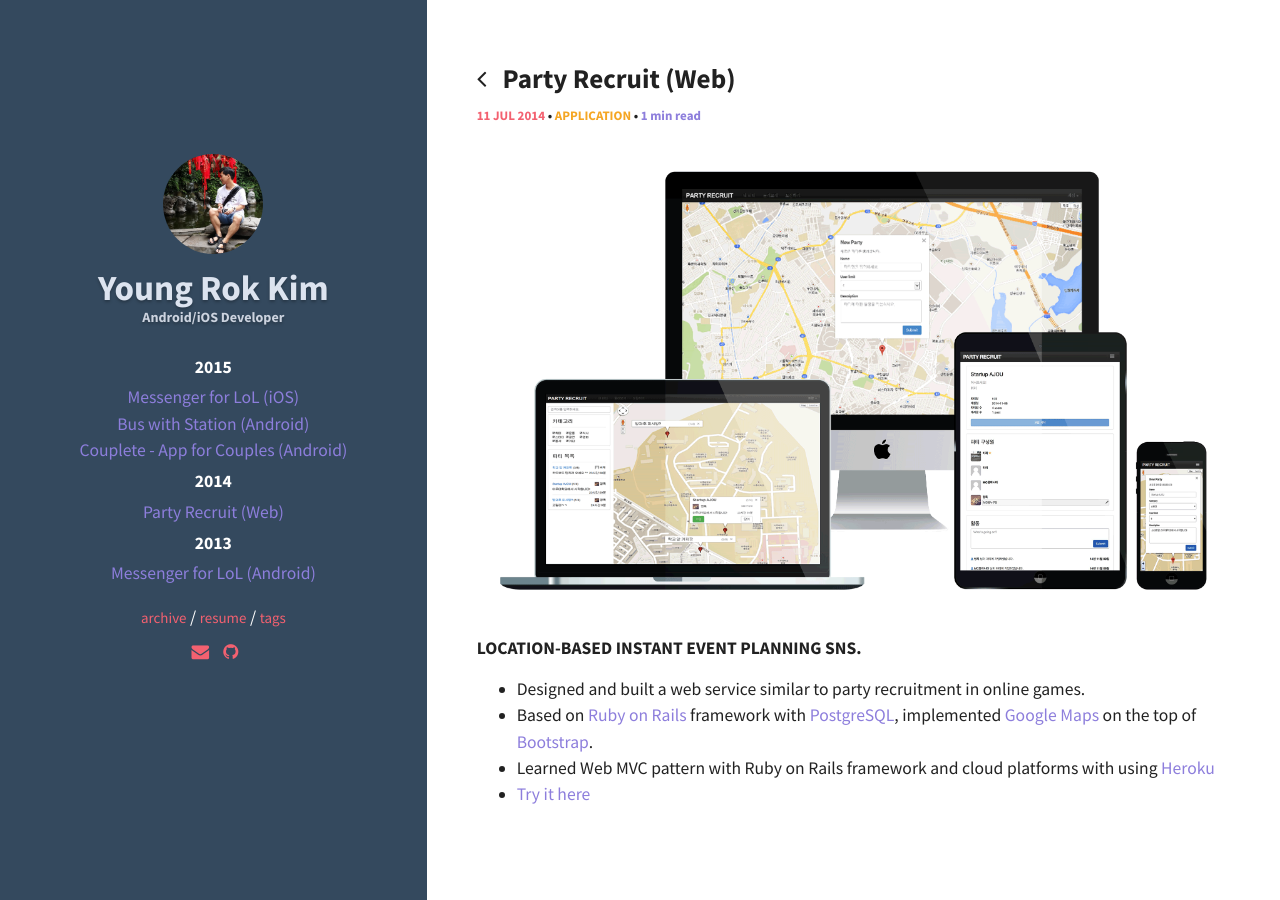
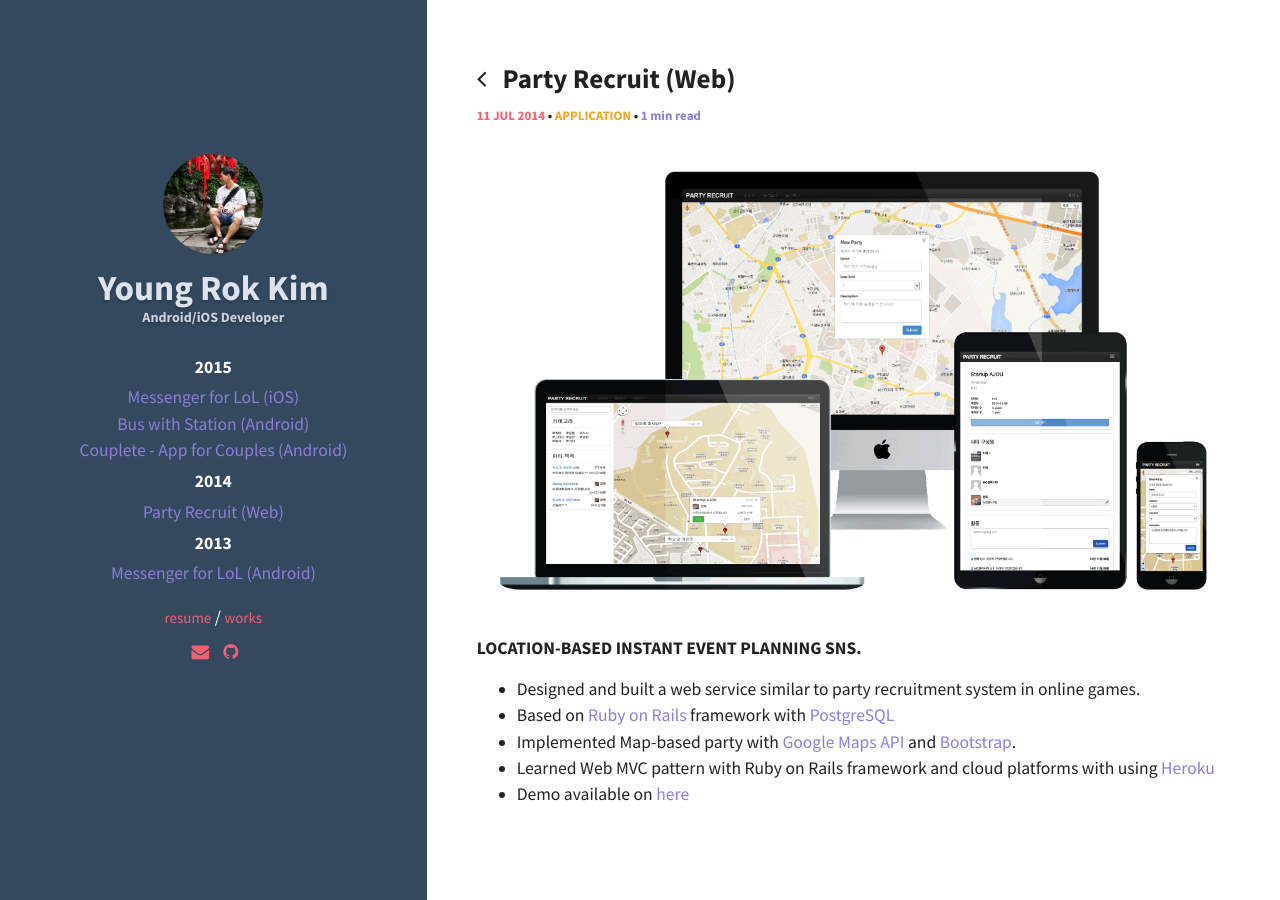
Before and after one commit to rokoroku/rokoroku.github.io, a Jekyll site: the page built from _posts/2014-07-11-Party-Recruit.md, in a window 1280 px wide. Built offline with Jekyll 4.4.1, drawn with Linux system fonts in a browser that asks for light colours; comment, search, counter and statistics services are not loaded.

```diff
--- a/_config.yml
+++ b/_config.yml
@@ -45,7 +45,7 @@ owner:
   facebook: #username
   google:
     plus: #username
-    analytics:
+    analytics: UA-44044751-5
     verify:
     ad-client:
     ad-slot:
--- a/_posts/2014-07-11-Party-Recruit.md
+++ b/_posts/2014-07-11-Party-Recruit.md
@@ -14,7 +14,8 @@ image:
 
 ###### Location-based Instant Event Planning SNS.
 
-* Designed and built a web service similar to party recruitment in online games.
-* Based on [Ruby on Rails](http://rubyonrails.org) framework with [PostgreSQL](http://www.postgresql.org), implemented [Google Maps](https://developers.google.com/maps/) on the top of [Bootstrap](http://getbootstrap.com).
+* Designed and built a web service similar to party recruitment system in online games.
+* Based on [Ruby on Rails](http://rubyonrails.org) framework with [PostgreSQL](http://www.postgresql.org)
+* Implemented Map-based party with [Google Maps API](https://developers.google.com/maps/) and [Bootstrap](http://getbootstrap.com).
 * Learned Web MVC pattern with Ruby on Rails framework and cloud platforms with using [Heroku](https://www.heroku.com)
-* [Try it here](http://partyrecruit.herokuapp.com/)
+* Demo available on [here](http://partyrecruit.herokuapp.com/)
--- a/archive.html
+++ b/archive.html
@@ -1,9 +1,10 @@
+<!--
 ---
 layout: page
 title:  Archive
 permalink: /archive/
 ---
-
+ -->
 <div class="archive">
   <div class="timeline" id="timeline">
     {% for post in site.posts %}
--- a/tags.html
+++ b/tags.html
@@ -1,11 +1,12 @@
+<!--
 ---
 layout: page
 title: Tags
 pageTitle: Tag Cloud <i class="fa fa-cloud info-text-color"></i>
 permalink: /tags/
 ---
-
-<ul class="tag-cloud">
+-->
+ <ul class="tag-cloud">
 {% for tag in site.tags %}
   <li style="font-size: {{ tag | last | size | times: 100 | divided_by: site.tags.size | plus: 60  }}%">
     <a class="post-tag" href="#{{ tag | first | slugize }}">
--- /dev/null
+++ b/works.html
@@ -0,0 +1,5 @@
+---
+layout: post_listing
+title:  Works
+permalink: /
+---
```
Also changed, not shown: resume.md (+1 -1 lines).
